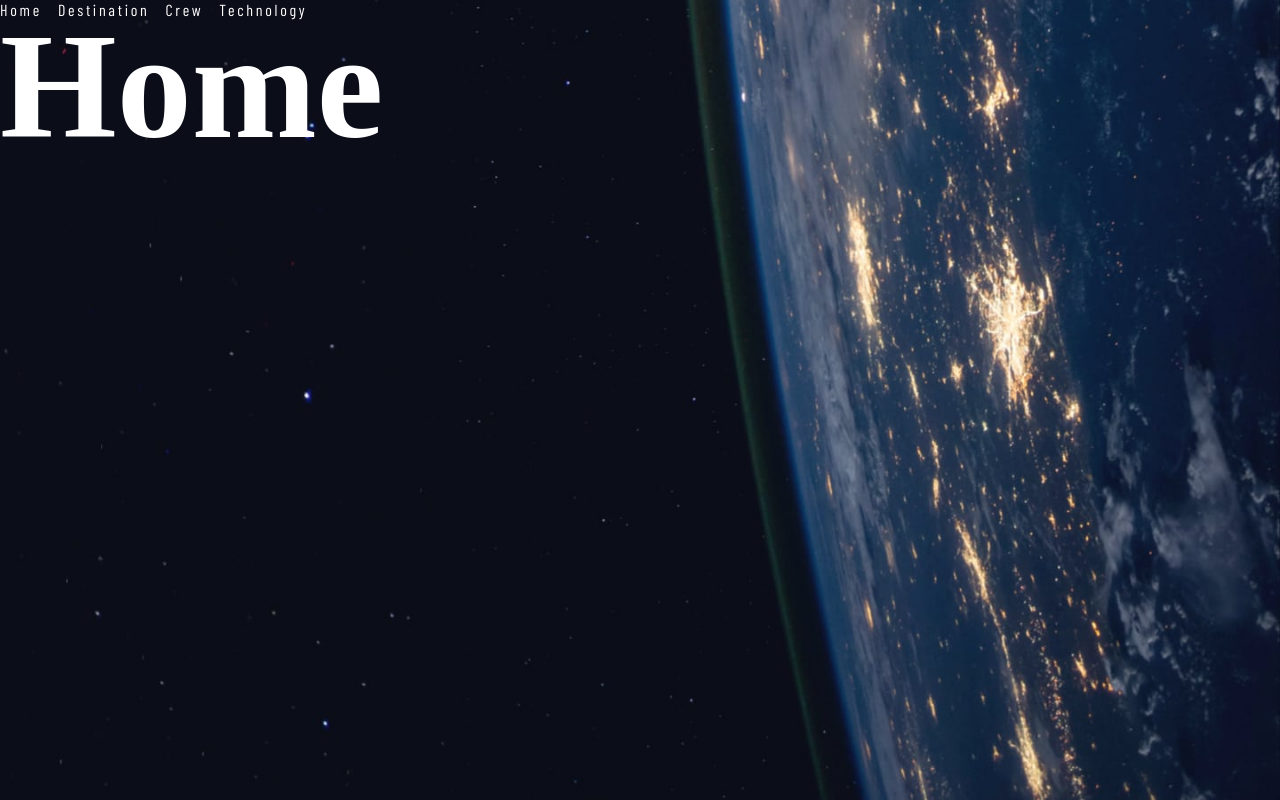
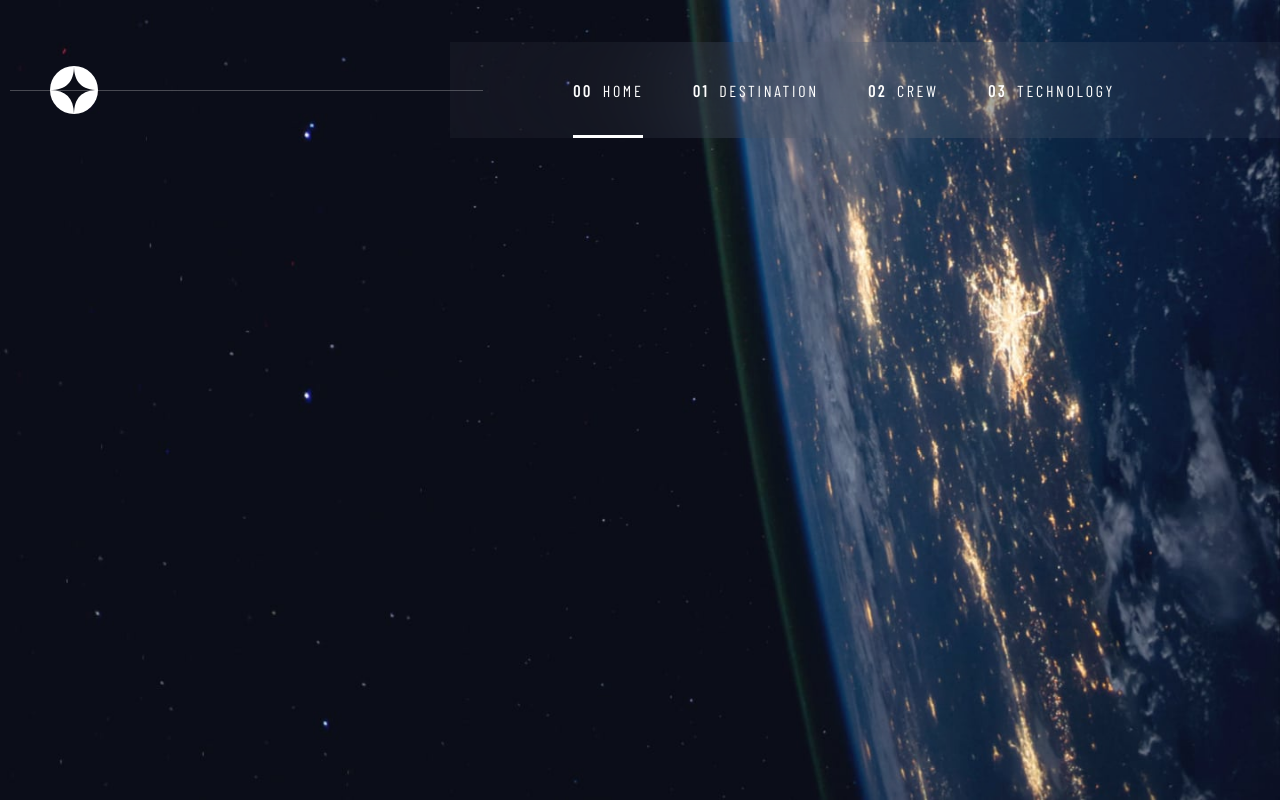
Before and after one commit to MikiW03/SpaceTourismMultiPageWebsite, a Vue app: page / in a window 1280 px wide. Built offline with nearby package versions, Linux system fonts and the light colour scheme; a web font is replaced by a local one.

Commit message:
Style main navbar

```diff
--- a/src/App.vue
+++ b/src/App.vue
@@ -3,25 +3,81 @@
 </script>
 
 <template>
+    <div class="nav-box">
+        <img src="./assets/shared/logo.svg" alt="logo" class="logo">
         <nav class="main-nav">
             <router-link to="/">Home</router-link>
             <router-link to="/destination">Destination</router-link>
             <router-link to="/crew">Crew</router-link>
             <router-link to="/technology">Technology</router-link>
         </nav>
-
+    </div>
     <router-view></router-view>
 </template>
 
 <style scoped>
-.main-nav {
+.nav-box {
     position: absolute;
     display: flex;
+    justify-content: space-between;
+    align-items: center;
+    margin-left: 50px;
+    height: 100px;
+    top: 40px;
+    left: 0;
+    right: 0;
+}
+
+
+
+.main-nav {
+    background: rgba(255, 255, 255, 0.04);
+    backdrop-filter: blur(81.5485px);
+    padding: 39px 165px 0 123px;
+    height: 96px;
+    width: 830px;
+    display: flex;
+    justify-content: space-between;
     gap: 1em;
+    position: relative;
+
+    counter-reset: a -1;
+}
+
+.main-nav::before {
+    content: "";
+    position: absolute;
+    width: 473px;
+    height: 1px;
+    background-color: white;
+    opacity: 0.25;
+    z-index: 2;
+    top: 50%;
+    left: -53%
+}
+
+.main-nav a::before {
+    content: "0" counter(a);
+    margin-right: 10px;
+    font-weight: 700;
+
+    counter-increment: a;
 }
 
 .main-nav>* {
+    text-transform: uppercase;
+    font-family: "Barlow Condensed", sans-serif;
+    font-size: 16px;
+    letter-spacing: 2.7px;
     text-decoration: none;
     color: var(--accent-color)
 }
+
+.main-nav>a:hover {
+    border-bottom: 3px solid rgba(255, 255, 255, 0.5);
+}
+
+.router-link-active {
+    border-bottom: 3px solid white;
+}
 </style>
--- a/src/components/Crew.vue
+++ b/src/components/Crew.vue
@@ -3,13 +3,11 @@
 </script>
 
 <template>
-    <div class="content">
-        <h1>Crew</h1>
-    </div>
+    <div class="background"></div>
 </template>
 
 <style scoped>
-.content {
+.background {
     background-image: url("../assets/crew/background-crew-desktop.jpg");
 }
 </style>
--- a/src/components/Destination.vue
+++ b/src/components/Destination.vue
@@ -3,13 +3,11 @@
 </script>
 
 <template>
-    <div class="content">
-        <h1>Destination</h1>
-    </div>
+    <div class="background"></div>
 </template>
 
 <style scoped>
-.content {
+.background {
     background-image: url("../assets/destination/background-destination-desktop.jpg");
 }
 </style>
--- a/src/components/Home.vue
+++ b/src/components/Home.vue
@@ -3,13 +3,11 @@
 </script>
 
 <template>
-    <div class="content">
-        <h1>Home</h1>
-    </div>
+    <div class="background"></div>
 </template>
 
 <style scoped>
-.content {
+.background {
     background-image: url("../assets/home/background-home-desktop.jpg");
 }
 </style>
--- a/src/components/Technology.vue
+++ b/src/components/Technology.vue
@@ -3,13 +3,11 @@
 </script>
 
 <template>
-    <div class="content">
-        <h1>Technology</h1>
-    </div>
+    <div class="background"></div>
 </template>
 
 <style scoped>
-.content {
+.background {
     background-image: url("../assets/technology/background-technology-desktop.jpg");
 }
 </style>
--- a/src/style.css
+++ b/src/style.css
@@ -9,18 +9,22 @@
 :root {
   --primary-color: #0b0d17;
   --secondary-color: #d0d6f9;
-  --accent-color: #ffffff;
+  --accent-color: rgb(255, 255, 255);
 }
 
 body {
-  color: white;
+  background-color: black;
 }
 
-.content {
-  width: 100vw;
-  height: 100vh;
-  background-repeat: no-repeat;
-  background-size: cover;
+.background {
+    background-position: center center;
+    background-size: cover;
+    position: fixed;
+    width: 100%;
+    height: 100%;
+    top: 0px;
+    left: 0px;
+    z-index: -1000;
 }
 
 h1,
@@ -64,9 +68,3 @@ h5 {
   font-family: "Barlow Condensed", sans-serif;
   letter-spacing: 2.35px;
 }
-
-nav {
-  font-family: "Barlow Condensed", sans-serif;
-  font-size: 16px;
-  letter-spacing: 2.7px;
-}
```
Also changed, not shown: src/router/index.ts (+4 -4 lines). Lines whose indentation alone changed are shown as unchanged.
